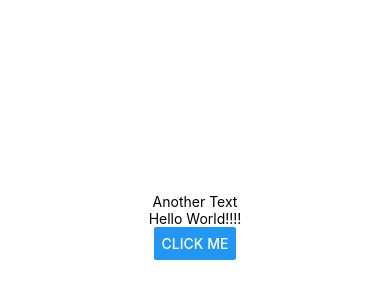
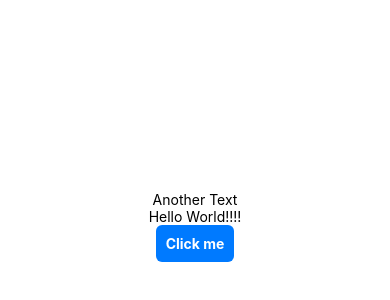
Before and after one commit to dotnet9-templates/RNCourse, a React Native app in the folder RNCourse/: screen / in a window 390 px wide. Shown: the part 196-496 px from the top of the page. Built offline with nearby package versions, Linux system fonts and the light colour scheme.

Commit message:
experimenting with visual on the buttons

```diff
--- a/RNCourse/App.js
+++ b/RNCourse/App.js
@@ -1,11 +1,27 @@
-import { StyleSheet, Text, View, Button } from "react-native";
+import { StyleSheet, Text, View, Button, Pressable } from "react-native";
 
 export default function App() {
   return (
     <View style={styles.container}>
       <Text>Another Text</Text>
       <Text>Hello World!!!!</Text>
-      <Button title="Click me" onPress={() => alert("Button pressed")} />
+      {/*
+        NOTE: <Button> renders using the native style of each platform.
+        iOS: blue text link (no background) — standard iOS style
+        Android: solid blue rounded rectangle — Material Design style
+        Same code, different look on each platform — this is intentional.
+        To get identical styling on both, use <TouchableOpacity> or <Pressable> with custom styles instead.
+      */}
+      {/* <Button> — platform-native styling (looks different on iOS vs Android) */}
+      {/* <Button title="Click me" onPress={() => alert("Button pressed")} /> */}
+
+      {/* <Pressable> — custom styling, looks the same on both platforms */}
+      <Pressable
+        onPress={() => alert("Button pressed")}
+        style={{ backgroundColor: "#007AFF", padding: 10, borderRadius: 6 }}
+      >
+        <Text style={{ color: "#fff", fontWeight: "bold" }}>Click me</Text>
+      </Pressable>
     </View>
   );
 }
```
